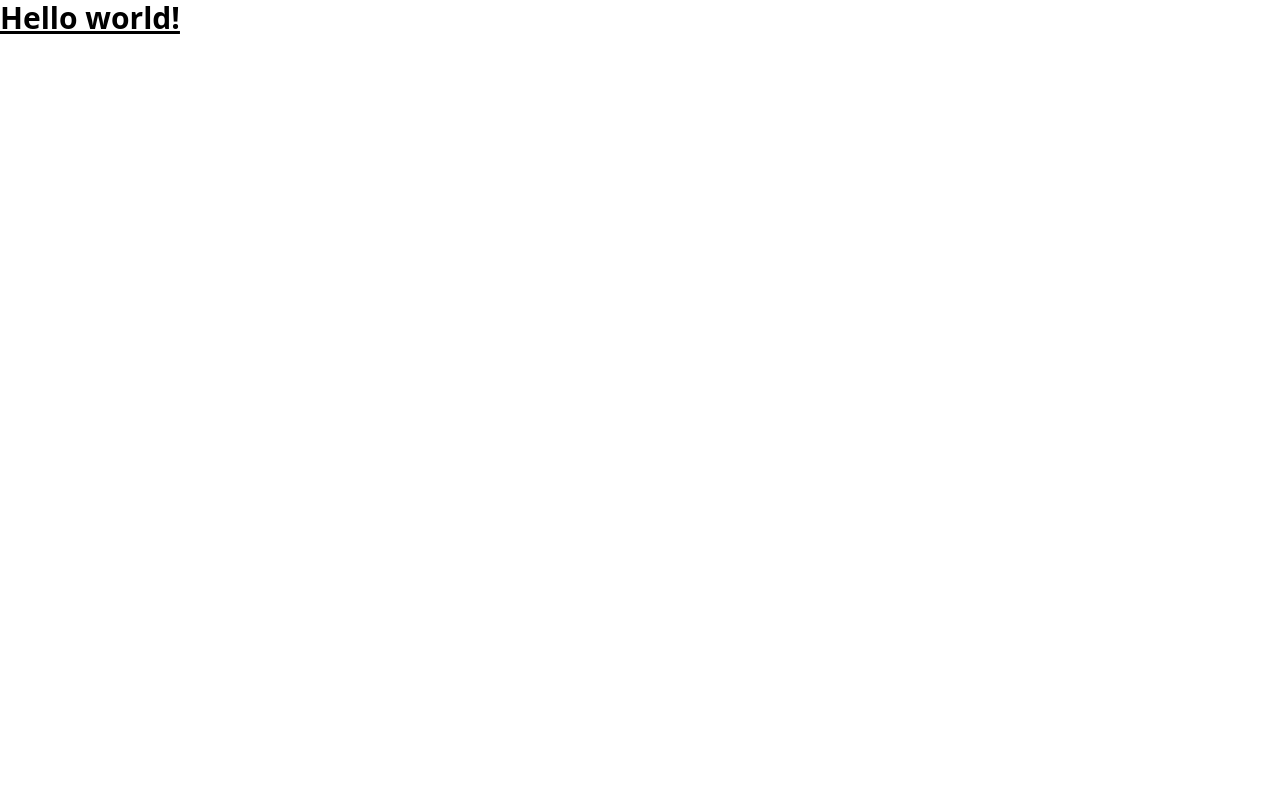
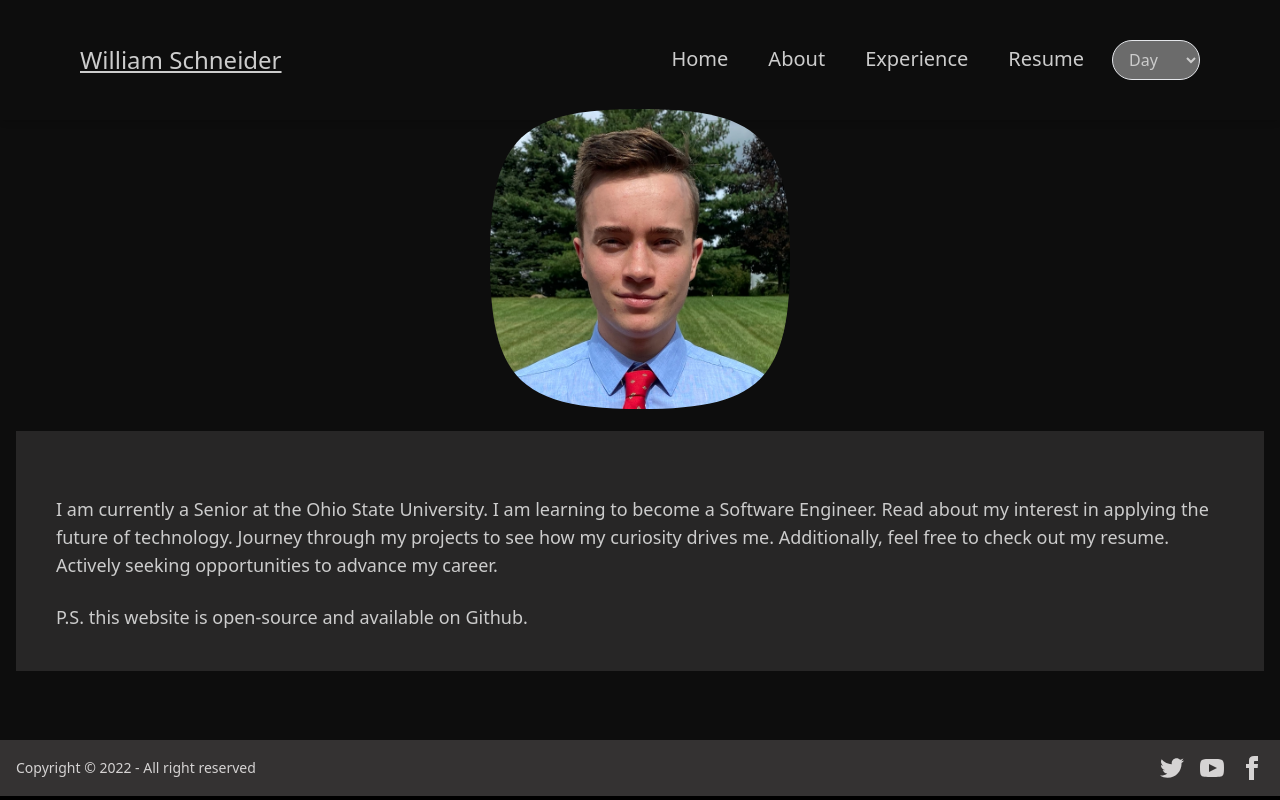
Before and after one commit to willschneider15/portfolio, a Next.js app: page / in a window 1280 px wide. Built offline with nearby package versions, Linux system fonts and the light colour scheme.

Commit message:
updated the homepage structure

```diff
--- /dev/null
+++ b/components/Footer.tsx
@@ -0,0 +1,24 @@
+import type { NextPage } from "next";
+import React, { useState } from "react";
+
+
+
+const Footer: NextPage = () => {
+	return (
+        <footer className="footer items-center p-4 bg-primary text-neutral-content">
+            <div className="items-center grid-flow-col">
+
+                <p>Copyright © 2022 - All right reserved</p>
+            </div>
+            <div className="grid-flow-col gap-4 md:place-self-center md:justify-self-end">
+                <a><svg xmlns="http://www.w3.org/2000/svg" width="24" height="24" viewBox="0 0 24 24" className="fill-current"><path d="M24 4.557c-.883.392-1.832.656-2.828.775 1.017-.609 1.798-1.574 2.165-2.724-.951.564-2.005.974-3.127 1.195-.897-.957-2.178-1.555-3.594-1.555-3.179 0-5.515 2.966-4.797 6.045-4.091-.205-7.719-2.165-10.148-5.144-1.29 2.213-.669 5.108 1.523 6.574-.806-.026-1.566-.247-2.229-.616-.054 2.281 1.581 4.415 3.949 4.89-.693.188-1.452.232-2.224.084.626 1.956 2.444 3.379 4.6 3.419-2.07 1.623-4.678 2.348-7.29 2.04 2.179 1.397 4.768 2.212 7.548 2.212 9.142 0 14.307-7.721 13.995-14.646.962-.695 1.797-1.562 2.457-2.549z"></path></svg>
+                </a>
+                <a><svg xmlns="http://www.w3.org/2000/svg" width="24" height="24" viewBox="0 0 24 24" className="fill-current"><path d="M19.615 3.184c-3.604-.246-11.631-.245-15.23 0-3.897.266-4.356 2.62-4.385 8.816.029 6.185.484 8.549 4.385 8.816 3.6.245 11.626.246 15.23 0 3.897-.266 4.356-2.62 4.385-8.816-.029-6.185-.484-8.549-4.385-8.816zm-10.615 12.816v-8l8 3.993-8 4.007z"></path></svg></a>
+                <a><svg xmlns="http://www.w3.org/2000/svg" width="24" height="24" viewBox="0 0 24 24" className="fill-current"><path d="M9 8h-3v4h3v12h5v-12h3.642l.358-4h-4v-1.667c0-.955.192-1.333 1.115-1.333h2.885v-5h-3.808c-3.596 0-5.192 1.583-5.192 4.615v3.385z"></path></svg></a>
+            </div>
+            </footer>
+
+  );
+};
+
+export default Footer;
--- /dev/null
+++ b/components/NavBar.tsx
@@ -0,0 +1,171 @@
+import type { NextPage } from "next";
+import React, { useState } from "react";
+import { Transition } from "@headlessui/react";
+import Image from "next/image";
+import Logo from "../public/streamlineLogo.png";
+import Link from "next/link";
+
+import dynamic from "next/dynamic";
+
+
+const NavBar: NextPage = () => {
+	const [isOpen, setIsOpen] = useState(false);
+	return (
+
+		<div>
+            <script src="https://cdn.jsdelivr.net/npm/theme-change@2.0.2/index.js"></script>
+			<nav className="shadow-md fixed w-full z-10 pt-5 pb-5">
+				<div className="w-full">
+					<div className="flex items-center h-20 w-full">
+						<div className="flex items-center mx-10 md:mx-20  justify-between w-full">
+							<div className="flex justify-left object-left flex-shrink-0 ">
+								<Link href="/">
+									<a className="cursor-pointer text-2xl font-medium underline">
+										William Schneider
+									</a>
+								</Link>
+							</div>
+							<div className="hidden md:block">
+								<div className="ml-10 flex items-baseline space-x-4">
+									<Link href="/">
+										<a className="cursor-pointer hover:bg-cyan-500 text-grey-300 hover:text-white px-3 py-2 rounded-md md:text-xl font-medium">
+											Home
+										</a>
+									</Link>
+									<Link href="/about">
+										<a className="cursor-pointer hover:bg-cyan-500 text-grey-300 hover:text-white px-3 py-2 rounded-md md:text-xl font-medium">
+											About
+										</a>
+									</Link>
+									<Link href="/experience">
+										<a className="cursor-pointer hover:bg-cyan-500 text-grey-300 hover:text-white px-3 py-2 rounded-md md:text-xl font-medium">
+											Experience
+										</a>
+									</Link>
+									<Link href="/resume">
+										<a className="cursor-pointer hover:bg-cyan-500 text-grey-300 hover:text-white px-3 py-2 rounded-md md:text-xl font-medium">
+											Resume
+										</a>
+									</Link>
+
+
+
+									<div className="m-5">
+
+										<select data-choose-theme className="focus:outline-none h-10 rounded-full px-3 border cursor-pointer">
+											<option value="day">Day</option>
+
+											<option value="black">Night</option>
+
+										</select>
+									</div>
+
+
+
+								</div>
+							</div>
+						</div>
+						<div className="mr-10 flex md:hidden ">
+							<button
+								onClick={() => setIsOpen(!isOpen)}
+								type="button"
+								className="bg-cyan-500 inline-flex items-center justify-center p-2 rounded-md text-white  hover:bg-cyan-400 focus:outline-none focus:ring-2 focus:ring-offset-2 focus:ring-offset-blue-800 focus:ring-white"
+								aria-controls="mobile-menu"
+								aria-expanded="false"
+							>
+								<span className="sr-only">Open main menu</span>
+								{!isOpen ? (
+									<svg
+										className="block h-6 w-6"
+										xmlns="http://www.w3.org/2000/svg"
+										fill="none"
+										viewBox="0 0 24 24"
+										stroke="currentColor"
+										aria-hidden="true"
+									>
+										<path
+											strokeLinecap="round"
+											strokeLinejoin="round"
+											strokeWidth="2"
+											d="M4 6h16M4 12h16M4 18h16"
+										/>
+									</svg>
+								) : (
+									<svg
+										className="block h-6 w-6"
+										xmlns="http://www.w3.org/2000/svg"
+										fill="none"
+										viewBox="0 0 24 24"
+										stroke="currentColor"
+										aria-hidden="true"
+									>
+										<path
+											strokeLinecap="round"
+											strokeLinejoin="round"
+											strokeWidth="2"
+											d="M6 18L18 6M6 6l12 12"
+										/>
+									</svg>
+								)}
+							</button>
+						</div>
+					</div>
+				</div>
+
+				<Transition
+					show={isOpen}
+					enter="transition ease-out duration-100 transform"
+					enterFrom="opacity-0 scale-95"
+					enterTo="opacity-100 scale-100"
+					leave="transition ease-in duration-75 transform"
+					leaveFrom="opacity-100 scale-100"
+					leaveTo="opacity-0 scale-95"
+				>
+					{(ref) => (
+						<div className="md:hidden" id="mobile-menu">
+							<div
+								ref={ref}
+								className="bg-white px-2 pt-2 pb-3 space-y-1 sm:px-3"
+							>
+
+									<Link href="/">
+										<a className="cursor-pointer hover:bg-cyan-500 text-black hover:text-white block px-3 py-2 rounded-md text-base font-medium">
+											Home
+										</a>
+									</Link>
+									<Link href="/game">
+										<a className="cursor-pointer hover:bg-cyan-500 text-black hover:text-white block px-3 py-2 rounded-md text-base font-medium">
+											Game
+										</a>
+									</Link>
+									<Link href="/roadmap">
+										<a className="cursor-pointer hover:bg-cyan-500 text-black hover:text-white block px-3 py-2 rounded-md text-base font-medium">
+											Roadmap
+										</a>
+									</Link>
+									<Link href="/rarity">
+										<a className="cursor-pointer hover:bg-cyan-500 text-black hover:text-white block px-3 py-2 rounded-md text-base font-medium">
+											Rarity
+										</a>
+									</Link>
+
+									<Link href="/faq">
+										<a className="cursor-pointer hover:bg-cyan-500 text-black hover:text-white block px-3 py-2 rounded-md text-base font-medium">
+											FAQ
+										</a>
+									</Link>
+
+
+
+
+
+							</div>
+						</div>
+					)}
+				</Transition>
+			</nav>
+		</div>
+  );
+};
+
+export default NavBar;
--- a/package.json
+++ b/package.json
@@ -7,10 +7,13 @@
     "lint": "next lint"
   },
   "dependencies": {
+    "@headlessui/react": "^1.5.0",
+    "daisyui": "^2.13.6",
     "next": "12.1.0",
     "react": "17.0.2",
     "react-dom": "17.0.2",
-    "tailwind": "^4.0.0"
+    "tailwind": "^4.0.0",
+    "theme-change": "^2.0.2"
   },
   "devDependencies": {
     "@types/react": "^17.0.43",
@@ -18,6 +21,7 @@
     "eslint": "8.9.0",
     "eslint-config-next": "12.1.0",
     "postcss": "^8.4.12",
+    "tailwind-scrollbar": "^1.3.1",
     "tailwindcss": "^3.0.23",
     "typescript": "^4.6.3"
   }
--- a/pages/index.tsx
+++ b/pages/index.tsx
@@ -2,26 +2,75 @@
 
 import type { NextPage } from "next";
 import Head from 'next/head'
+import NavBar from "../components/NavBar";
+import Footer from "../components/Footer";
 import Image from 'next/image'
+import Link from 'next/link'
 
 const Home: NextPage = () => {
   return (
    <>
 
-<Head>
-        <title>Create Next App</title>
-        <meta name="description" content="Generated by create next app" />
-        <link rel="icon" href="/favicon.ico" />
-        <link
-          href="https://fonts.googleapis.com/css2?family=Rubik&display=swap"
-          rel="stylesheet"
+      <Head>
+        <title>Wills Resume</title>
+        <meta charSet="UTF-8" />
+          <meta
+            name="description"
+            content="Welcome to my custom portfolio site.
+                    Proudly built with: NextJS + Typescript."
           />
+          <meta name="keywords" content="Portfolio, NextJS, React, Typescript, Tailwind, DaisyUI, Web3, Software Engineer, CSE"/>
+          <meta name="author" content="William Schneider" />
+          <meta
+            name="viewport"
+            content="width=device-width, initial-scale=0.80"
+          />
+          <meta name="url" content="https://www.wschneider.info/" />
+          <link rel="icon" href="/favicon.ico" />
+
+          <link rel="preconnect" href="https://fonts.googleapis.com" />
+          <link
+          rel="preconnect"
+          href="https://fonts.gstatic.com"
+          crossOrigin={"true"}
+          />
+
+
       </Head>
 
-      <h1 className="text-3xl font-bold underline">
-      Hello world!
-    </h1>
-   </>
+      <NavBar/>
+
+        <div className="hero header bg-base-200 mx-auto" >
+          <div className="hero-content flex flex-col justify-center items-center">
+            <div className="max-w-md pt-10">
+
+
+                <Link href="/token">
+                  <Image src="/images/schneider.jpg" alt="token" className="cursor-pointer object-center object-cover mask mask-squircle object-center" width={300} height={300}/>
+                </Link>
+
+              </div>
+
+              <div className="bg-neutral py-10 px-10">
+                  <p className="py-6 text-lg">I am currently a Senior at the Ohio State University.
+                  I am learning to become a Software Engineer.
+                  Read about my interest in applying the future of technology.
+                  Journey through my projects to see how my curiosity drives me.
+                  Additionally, feel free to check out my resume. Actively seeking opportunities to advance my career.
+                  </p>
+                  <p className="text-lg">P.S. this website is open-source and available on Github.</p>
+
+
+              </div>
+
+            </div>
+
+        </div>
+
+<Footer/>
+
+
+  </>
 
 
 
--- a/styles/globals.css
+++ b/styles/globals.css
@@ -23,3 +23,7 @@ body {
 video {
   max-height: 100%;
 }
+
+.header {
+  min-height: calc(100vh - 60px);
+}
--- a/tailwind.config.js
+++ b/tailwind.config.js
@@ -16,8 +16,21 @@ module.exports = {
   variants: {
     extend: {},
   },
-  // plugins: [require("daisyui"), require('tailwind-scrollbar')],
-  // daisyui: {
-  //   themes: ["black"],
-  // },
+  plugins: [require("daisyui"), require('tailwind-scrollbar')],
+  daisyui: {
+    themes: ["black",
+      ,{
+        day: {
+
+          "primary": "#f3f4f6",
+
+          "secondary": "#d1d5db",
+
+          "accent": "#67e8f9",
+          "neutral": "#f3f4f6",
+          "base-100": "#ffffff",
+        },
+      },
+  ],
+  },
 };
```
Also changed, not shown: public/images/schneider.jpg (added), 1 other file (tests, documents, lock files or other folders).
